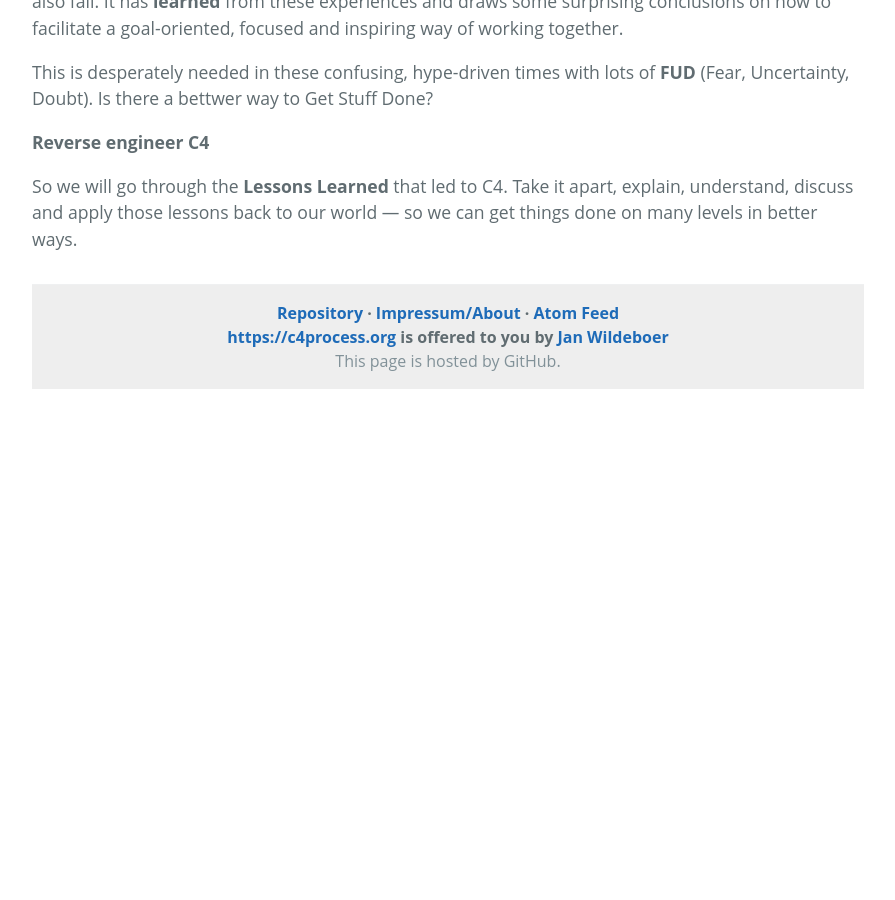
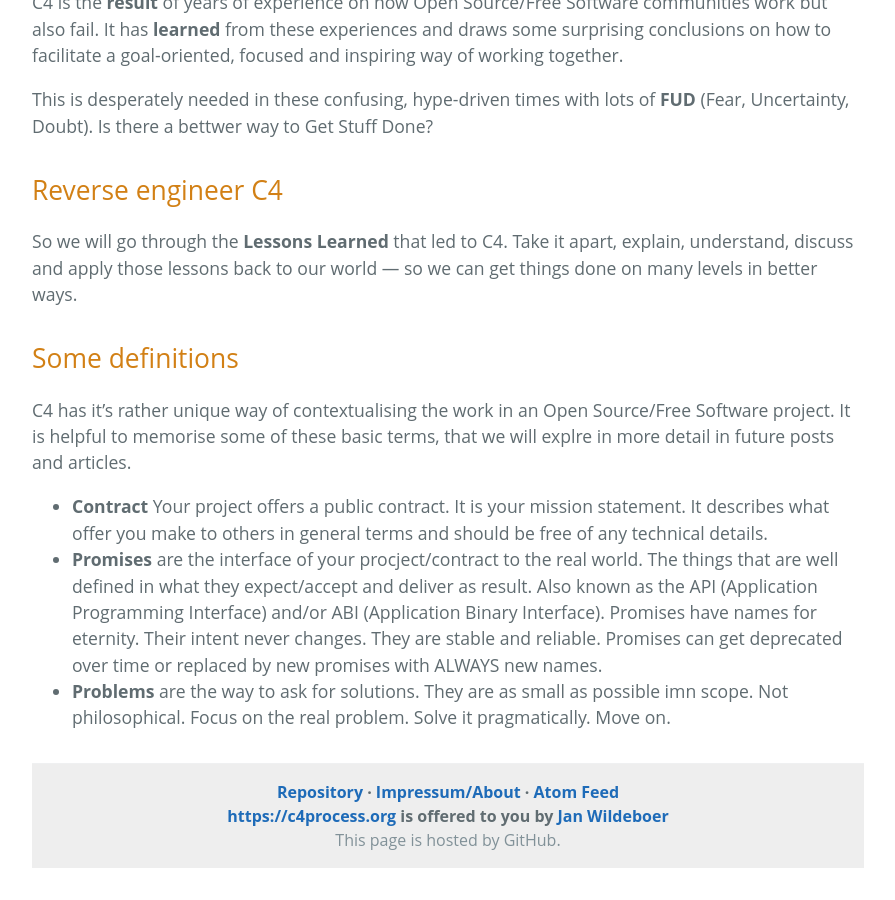
Before and after one commit to jwildeboer/c4processweb, a Jekyll site: the page built from _posts/2023/03/2023-03-27-Mission-Statement.md, in a window 1280 px wide and 900 px high, scrolled down 610 px. Shown: the whole window, without its empty margins (192-1087 px from the left). Built offline with Jekyll 4.4.1, drawn with Linux system fonts in a browser that asks for light colours; before the commit the page ends 1031 px from its top, so only the background shows below that.

Commit message:
More on that first blog

```diff
--- a/_posts/2023/03/2023-03-27-Mission-Statement.md
+++ b/_posts/2023/03/2023-03-27-Mission-Statement.md
@@ -4,9 +4,9 @@ title: A Kind Of Mission Statement
 category: blog
 ---
 
-### 2023-03-27
+## 2023-03-27
 
-**Why does this site exist?**
+### Why does this site exist?
 
 To promote the [Collective Code Construction Contract](/C4/). To research its use in practice, not limited to Open Source/Free Software projects, but as part of an exploration to transpose the principles of C4 to other fields of community-led behaviours and actions.
 
@@ -14,6 +14,14 @@ C4 is the **result** of years of experience on how Open Source/Free Software com
 
 This is desperately needed in these confusing, hype-driven times with lots of **FUD** (Fear, Uncertainty, Doubt). Is there a bettwer way to Get Stuff Done?
 
-**Reverse engineer C4**
+## Reverse engineer C4
 
 So we will go through the **Lessons Learned** that led to C4. Take it apart, explain, understand, discuss and apply those lessons back to our world &mdash; so we can get things done on many levels in better ways.
+
+## Some definitions
+
+C4 has it's rather unique way of contextualising the work in an Open Source/Free Software project. It is helpful to memorise some of these basic terms, that we will explre in more detail in future posts and articles.
+
+- **Contract** Your project offers a public contract. It is your mission statement. It describes what offer you make to others in general terms and should be free of any technical details.
+- **Promises** are the interface of your procject/contract to the real world. The things that are well defined in what they expect/accept and deliver as result. Also known as the API (Application Programming Interface) and/or ABI (Application Binary Interface). Promises have names for eternity. Their intent never changes. They are stable and reliable. Promises can get deprecated over time or replaced by new promises with ALWAYS new names.
+- **Problems** are the way to ask for solutions. They are as small as possible imn scope. Not philosophical. Focus on the real problem. Solve it pragmatically. Move on.
```
